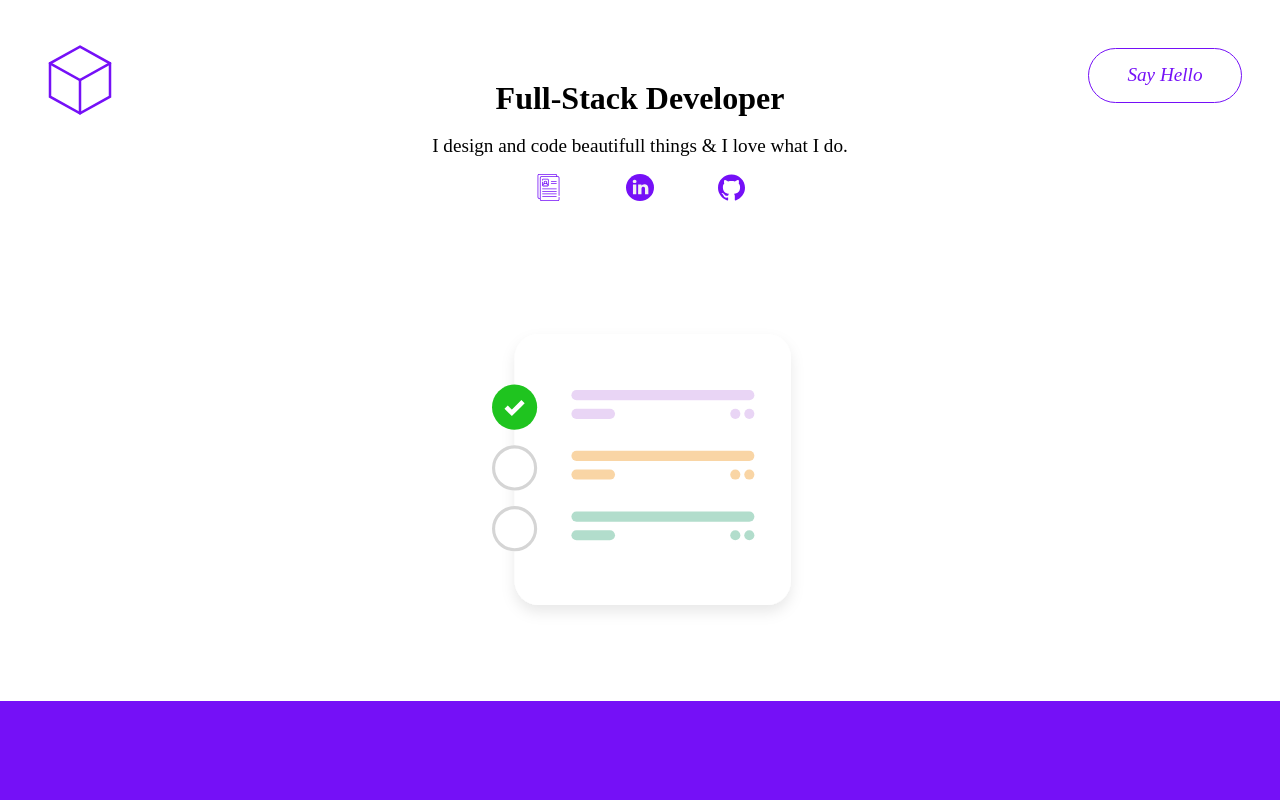
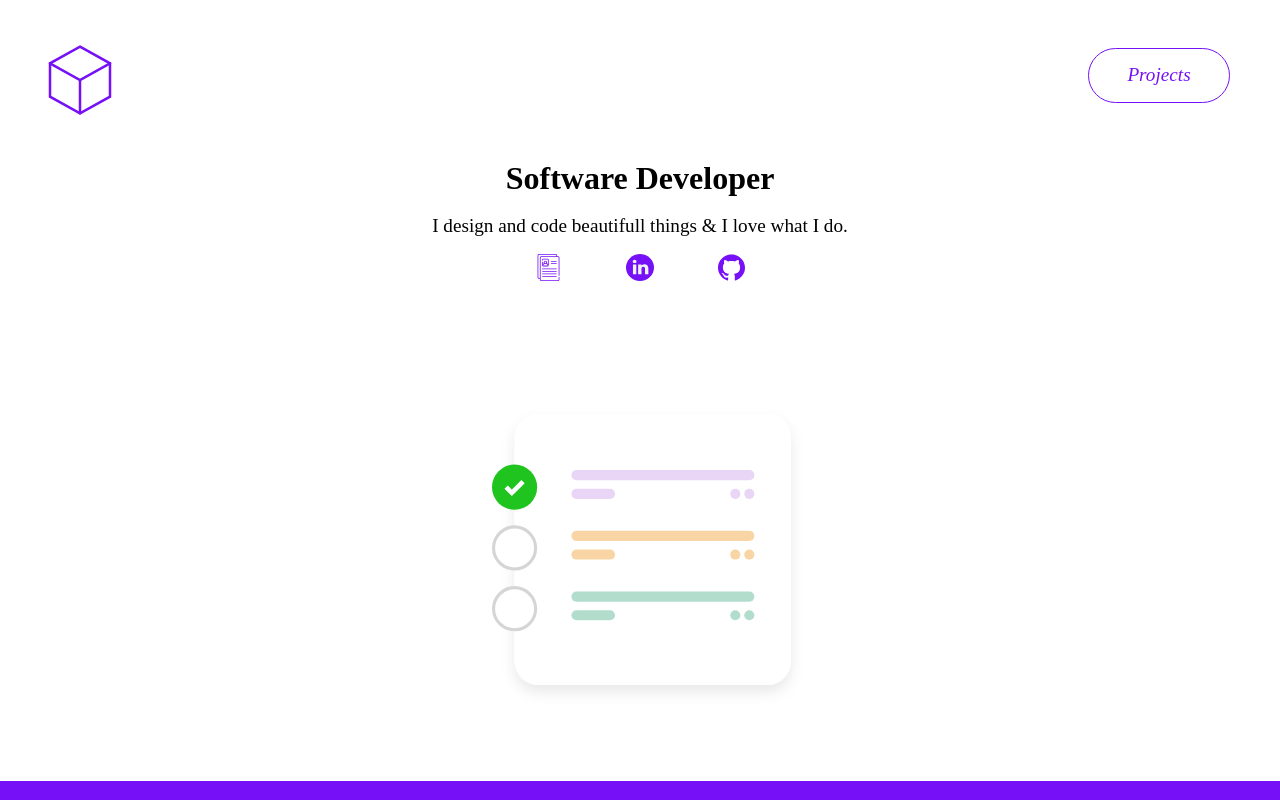
Before and after one commit to YuryDzi/Website, a plain HTML site: page index.html in a window 1280 px wide. Drawn offline with Linux system fonts and the light colour scheme; a script that the page names is missing.

Commit message:
hero text changes

```diff
--- a/css/main.scss
+++ b/css/main.scss
@@ -633,7 +633,7 @@ h1 {
 
   .hero {
     text-align: center;
-    margin-top: 2rem;
+    margin-top: 7rem;
     padding: auto;
 
 
--- a/index.html
+++ b/index.html
@@ -21,10 +21,10 @@
                 <img id="mobile-exit" class="mobile-menu-exit" src="images/exit.svg" alt="Close  navigation">
 
                 <li class="hi-one">
-                <a href="#">Say Hello</a>
+                <a href="#">Projects</a>
                 </li>
 
-                <a href="#" class="hi-two">Say Hello</a>
+                <a href="#" class="hi-two">Projects</a>
 
 
             </nav>
@@ -33,7 +33,7 @@
 
      <section class="hero">
         <section class="head-text">
-            <h1>Full-Stack Developer</h1>
+            <h1>Software Developer</h1>
             <p>I design and code beautifull things &amp; I love what I do.</p>
         <div class="icons">
             <ul>
```
Also changed, not shown: css/main.css.
